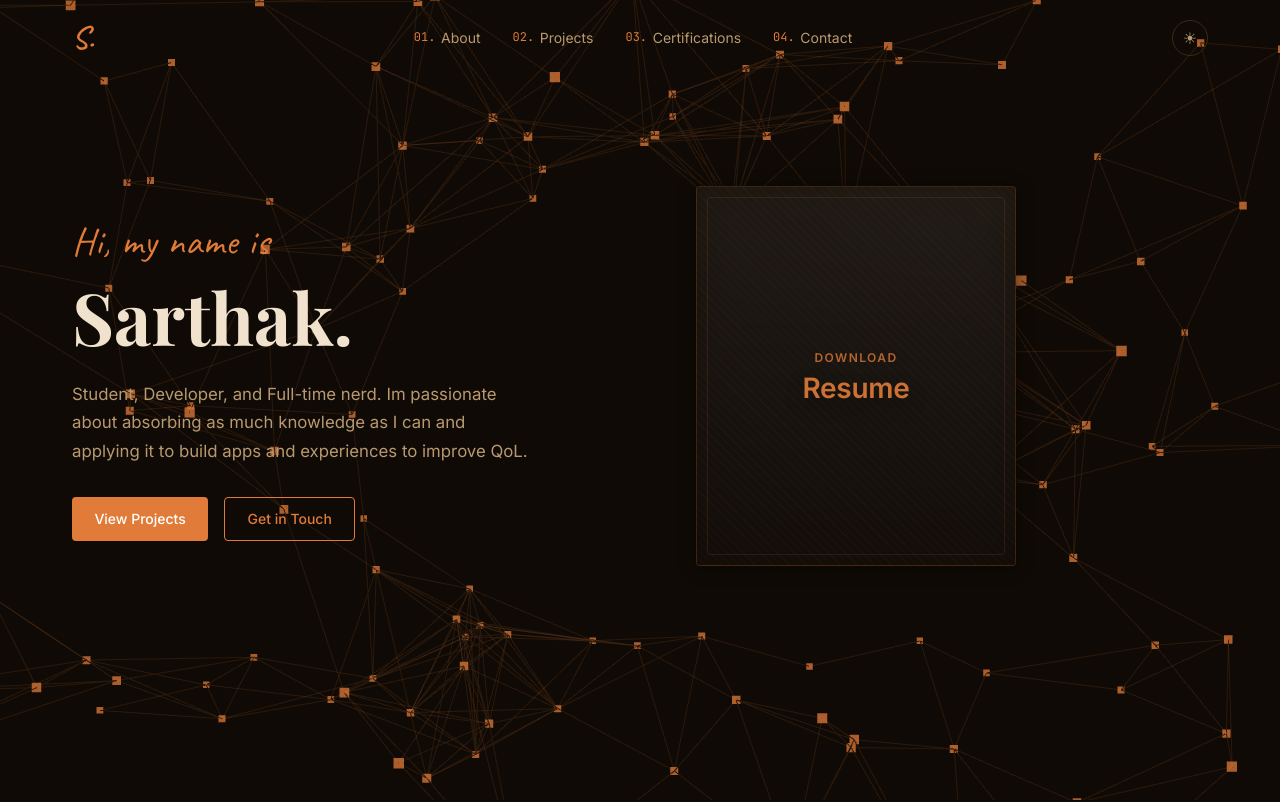
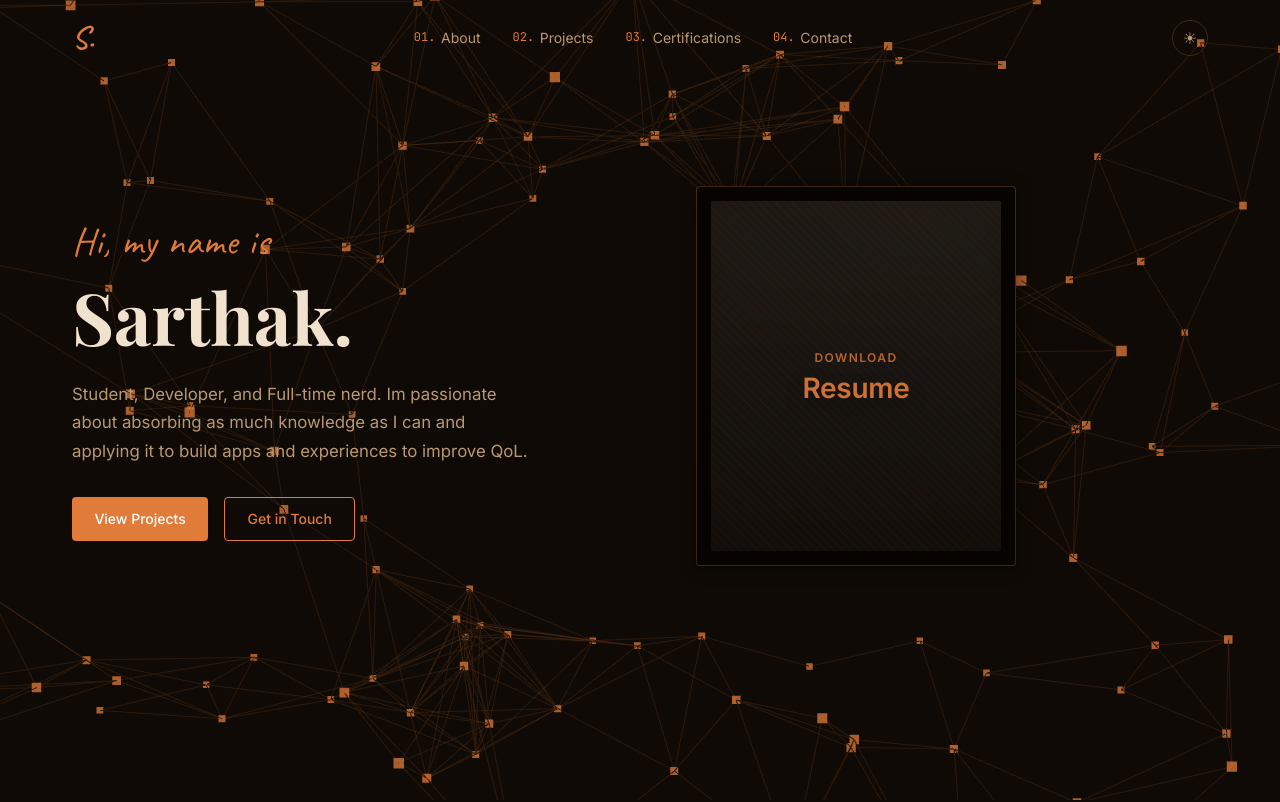
Before and after one commit to sushi2dragon/Portfolio, a React (Vite) app in the folder client/: page / in a window 1280 px wide. Shown: the top 802 px of the page. Built offline with nearby package versions, Linux system fonts and the light colour scheme; no server answers; a web font is replaced by a local one.

Commit message:
Keep dark frame on resume card hover, only reveal CV inside inner rect
Co-Authored-By: Claude Sonnet 4.6 <noreply@anthropic.com>

```diff
--- a/client/src/components/Hero/Hero.css
+++ b/client/src/components/Hero/Hero.css
@@ -76,6 +76,17 @@
   transition: transform 0.28s ease, box-shadow 0.28s ease, border-color 0.28s ease;
 }
 
+/* Permanent dark frame — never fades, masks the preview outside the inner rect */
+.resume-card::before {
+  content: '';
+  position: absolute;
+  inset: 0;
+  box-shadow: inset 0 0 0 14px rgba(8, 4, 1, 0.98);
+  border-radius: 4px;
+  pointer-events: none;
+  z-index: 6;
+}
+
 .resume-card::after {
   content: '';
   position: absolute;
@@ -102,7 +113,7 @@
   width: 100%;
   height: 100%;
   pointer-events: none;
-  z-index: 4;
+  z-index: 7;
   overflow: visible;
 }
 
@@ -314,7 +325,7 @@
   gap: 0.4rem;
   text-align: center;
   padding: 1.4rem;
-  z-index: 2;
+  z-index: 8;
 }
 
 .resume-card__eyebrow {
```
